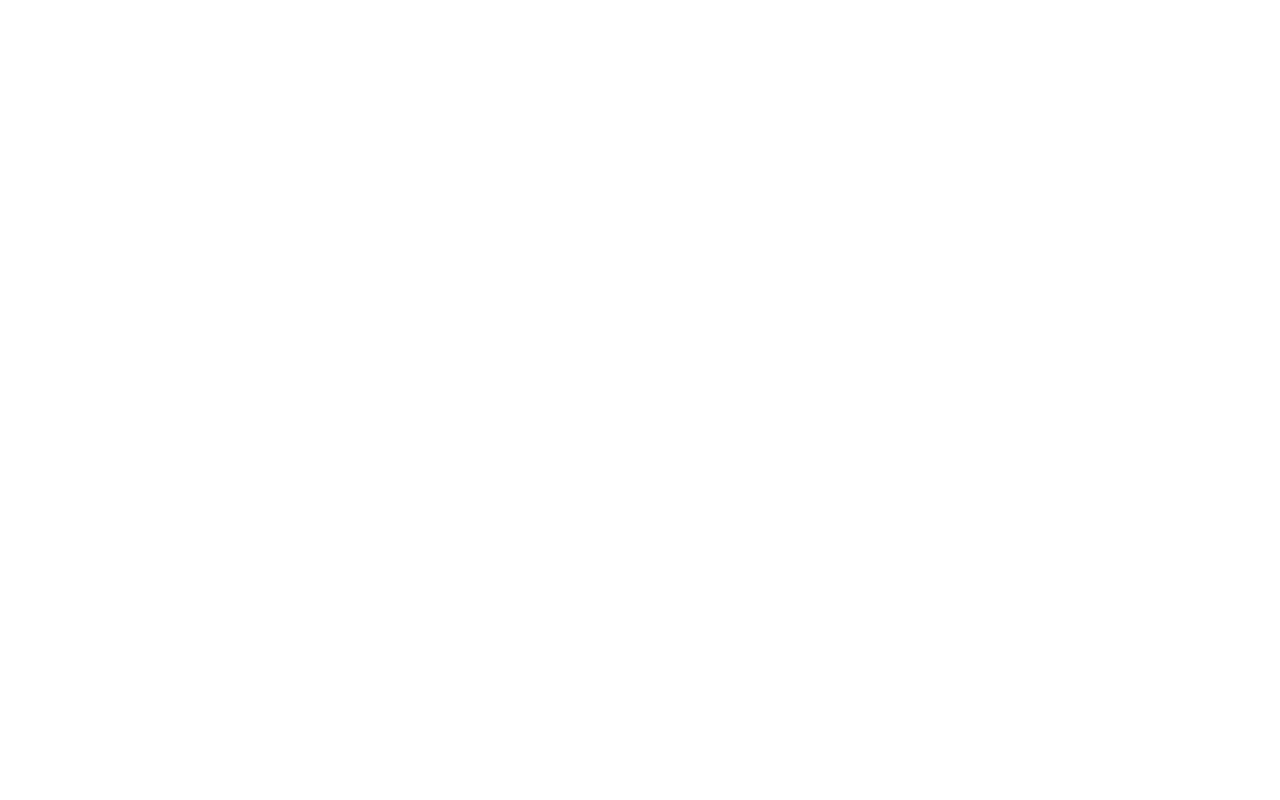
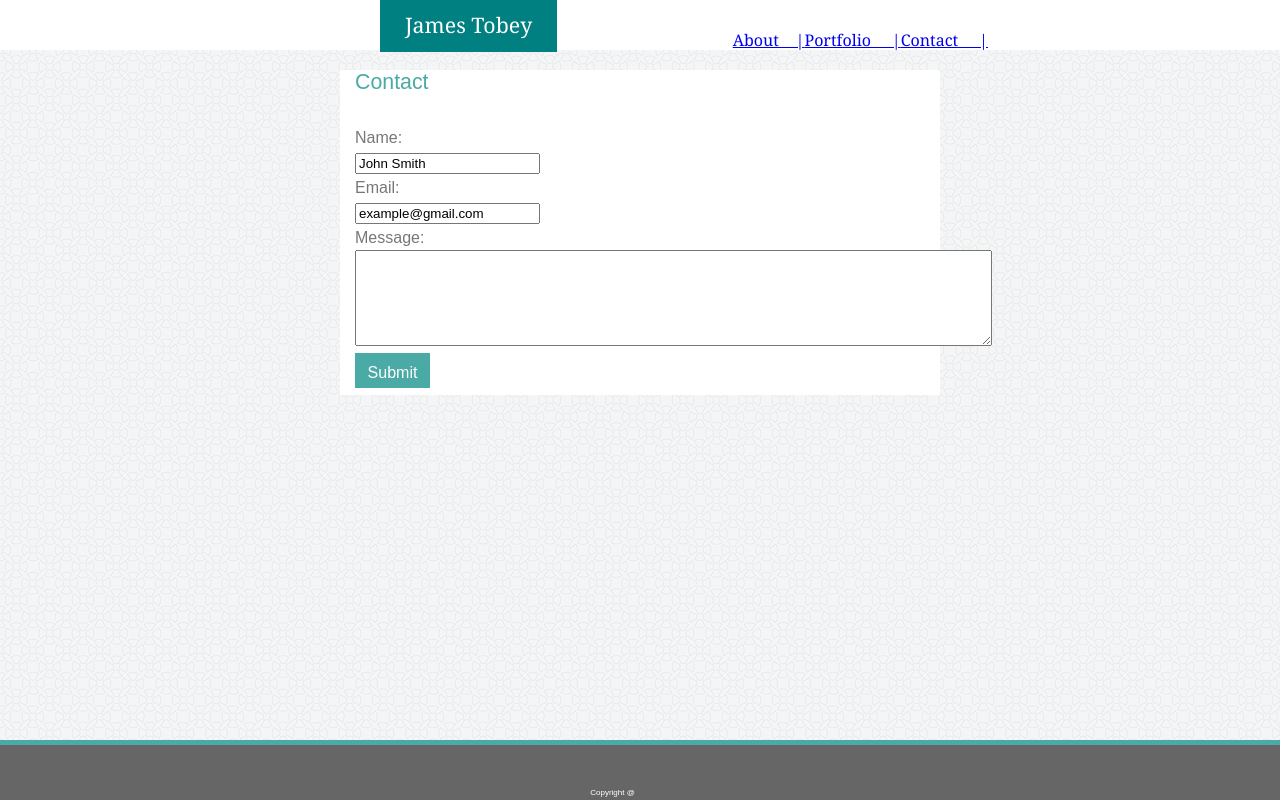
Before and after one commit to jctobey/Basic-Portfolio, a plain HTML site: page contact.html in a window 1280 px wide. Drawn offline with Linux system fonts and the light colour scheme.

Commit message:
new files for the basic portfolio

```diff
--- a/assets/css/style.css
+++ b/assets/css/style.css
@@ -1,76 +1,212 @@
+/* http://meyerweb.com/eric/tools/css/reset/
+   v2.0 | 20110126
+   License: none (public domain)
+*/
+
+html, body, div, span, applet, object, iframe,
+h1, h2, h3, h4, h5, h6, p, blockquote, pre,
+a, abbr, acronym, address, big, cite, code,
+del, dfn, em, img, ins, kbd, q, s, samp,
+small, strike, strong, sub, sup, tt, var,
+b, u, i, center,
+dl, dt, dd, ol, ul, li,
+fieldset, form, label, legend,
+table, caption, tbody, tfoot, thead, tr, th, td,
+article, aside, canvas, details, embed,
+figure, figcaption, footer, header, hgroup,
+menu, nav, output, ruby, section, summary,
+time, mark, audio, video {
+	margin: 0;
+	padding: 0;
+	border: 0;
+	font-size: 100%;
+	font: inherit;
+	vertical-align: baseline;
+}
+/* HTML5 display-role reset for older browsers */
+article, aside, details, figcaption, figure,
+footer, header, hgroup, menu, nav, section {
+	display: block;
+}
+body {
+	line-height: 1;
+}
+ol, ul {
+	list-style: none;
+}
+blockquote, q {
+	quotes: none;
+}
+blockquote:before, blockquote:after,
+q:before, q:after {
+	content: '';
+	content: none;
+}
+table {
+	border-collapse: collapse;
+	border-spacing: 0;
+}
+
+*{
+  box-sizing:border-box;
+}
+
 /*This is in the page header */
 header{
     height: 75px;
-    width: 100%;
-    position:fixed;
-    top:0%;
-    left:0%;
+    width:100%;
     background:hsl(0, 0%, 100%);
-    font-family: 'Georgia', Times, Times New Roman, serif;
+    font-family: Georgia, Times, Times New Roman, serif;
     font:#777777;
+    display:inline-block;
+    margin: 0px auto;
+  }
+  .iphead{
+      height:50px;
   }
   strong{
-      height:75px;
-      width:200px;
-      position:fixed;
-      left:28%;
       background:teal;
       color:#ffffff;
       text-align:center;
-      line-height:25px;
+      padding-top:37px;
+      padding-bottom:22px;
+      padding-left:25px;
+      padding-right:25px;
+      line-height:80px;
+      font-size:16pt;
+      margin-left:292px;
+      width:300px;
   }
-  /* This has the links in it */
-  div{
-      position:fixed;
-      right:20%;
+  .ip{
+      height:50px;
+      padding-bottom:13px;
+      padding-top:12px;
+      line-height:50px;
+      margin-left:380px;
+  }
+  a{
+    float:right;
+    line-height:80px;
+   }
+.contactbar{
+    margin-right:292px;
+        }
 
-      line-height:75px;
-  }
+
   /* This has background*/
 body{
     background-image: url("images/circles-light.png");
     color:#777777;
-    width: 600px;
-    height: 400px;
-    font-family:'Arial', 'Helvetica Neue', Helvetica, sans-serif;
+    font-family: Arial, Helvetica Neue, Helvetica, sans-serif;
 }
 /*My name here */
 h1{
     color:#4aaaa5;
+    font-size:16pt;
+    margin-left:15px;
+    margin-top:5px;
     position:relative;
-    left:5px;
 }
+
 /*This has the image to the side of the text */
 aside{
     float:left;
+
+}
+img{
+    margin-left:20px;
 }
 /* This has the box with the text in it and the image */
 section{
-    height:400px;
-    width: 566px;
+    height:325px;
+    width: 760px;
     background: #ffffff;
     line-height:25px;
     color: #777777;
-    position: fixed;
-    top: 50%;
-    left: 50%;
-    margin-top: -200px;
-    margin-left: -288px;
+    margin: 25px auto;
 }
+
+.hr{
+    top:15px;
+}
+form{
+    margin-left:15px;
+    margin-top:30px;
+}
+.portfolio{
+    height:475px;
+    width: 600px;
+    margin-top:20px;
+}
+.contact{
+    height:325px;
+    width: 600px;
+    margin:20px auto;
+
+}
+.box {
+    position:relative;
+    width:150px;
+    height:100px;
+    margin-top:25px;
+}
+.box-text {
+    position:absolute;
+    background-color:#4aaaa5;
+    z-index:1000;
+    margin-top:80px;
+    margin-left:20px;
+    width:150px;
+    color:#ffffff;
+    text-align:center;
+}
+.button{
+    color: #ffffff;
+    background-color:#4aaaa5;
+    font-size:12pt;
+    text-align:center;
+    height:35px;
+    width:75px;
+    position:absolute;
+}
+b{
+  color: #ffffff;
+  font-size:12pt;
+  text-align:center;
+  height:35px;
+  width:75px;
+  position:absolute;
+  bottom:20px;
+  left:0px;
+
+}
+
+.top{
+    margin-top:25px;
+}
+
 /* This is to clear the last two paragraphs below my image */
 .clear
 {
     clear:both;
+
 }
 /* This has the footer */
 footer{
   background: #666666;
+  height:60px;
+  width: 100%;
   position:fixed;
-  height:100px;
-  width: 100%;
   bottom:0%;
   left:0%;
   border-top-color: #4aaaa5;
   border-style:solid;
   border-top-width:5px;
+  font-size:8pt;
 }
+.copyright{
+position:absolute;
+left:575px;
+font-size:8px;
+line-height:12;
+}
--- a/contact.html
+++ b/contact.html
@@ -0,0 +1,40 @@
+<!DOCTYPE HTML>
+<html lang="en-us">
+
+<head>
+    <link rel="stylesheet" type="text/css" href="assets/css/style.css">
+    <title>document</title>
+</head>
+
+<body>
+    <header class="iphead">
+        <strong class="ip"> James Tobey</strong>
+        <a class="contactbar" href="contact.html"> Contact&nbsp;&nbsp;&nbsp;&nbsp; | </a>
+        <a href="portfolio.html"> Portfolio&nbsp;&nbsp;&nbsp;&nbsp; | </a>
+        <a href="index.html"> About&nbsp;&nbsp;&nbsp;&nbsp;|</a>
+    </header>
+    <section class="contact">
+        <h1>Contact</h1>
+        <form>
+            Name:
+            <br>
+            <input type="text" value="John Smith">
+            <br> Email:
+            <br>
+            <input type="text" value="example@gmail.com">
+            <br> Message:
+            <br>
+            <textarea name="Text1" cols="77" rows="6"></textarea>
+            <br>
+            <a href="#" class="button">
+                <b>Submit</b>
+            </a>
+        </form>
+    </section>
+</body>
+<footer>
+    <b class="copyright"> Copyright @</b>
+</footer>
+</body>
+
+</html>
```
Also changed, not shown: index.html (+15 -7 lines), portfolio.html (+33 -0 lines).
